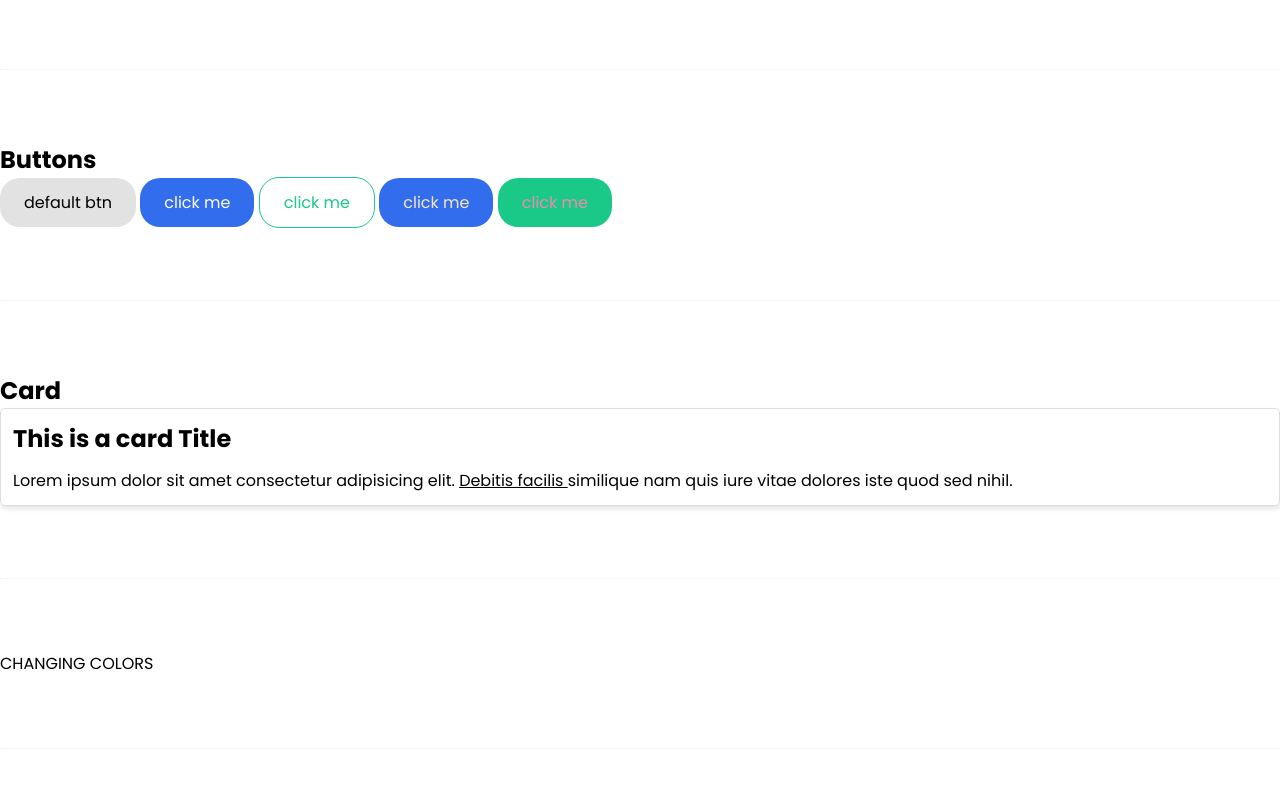
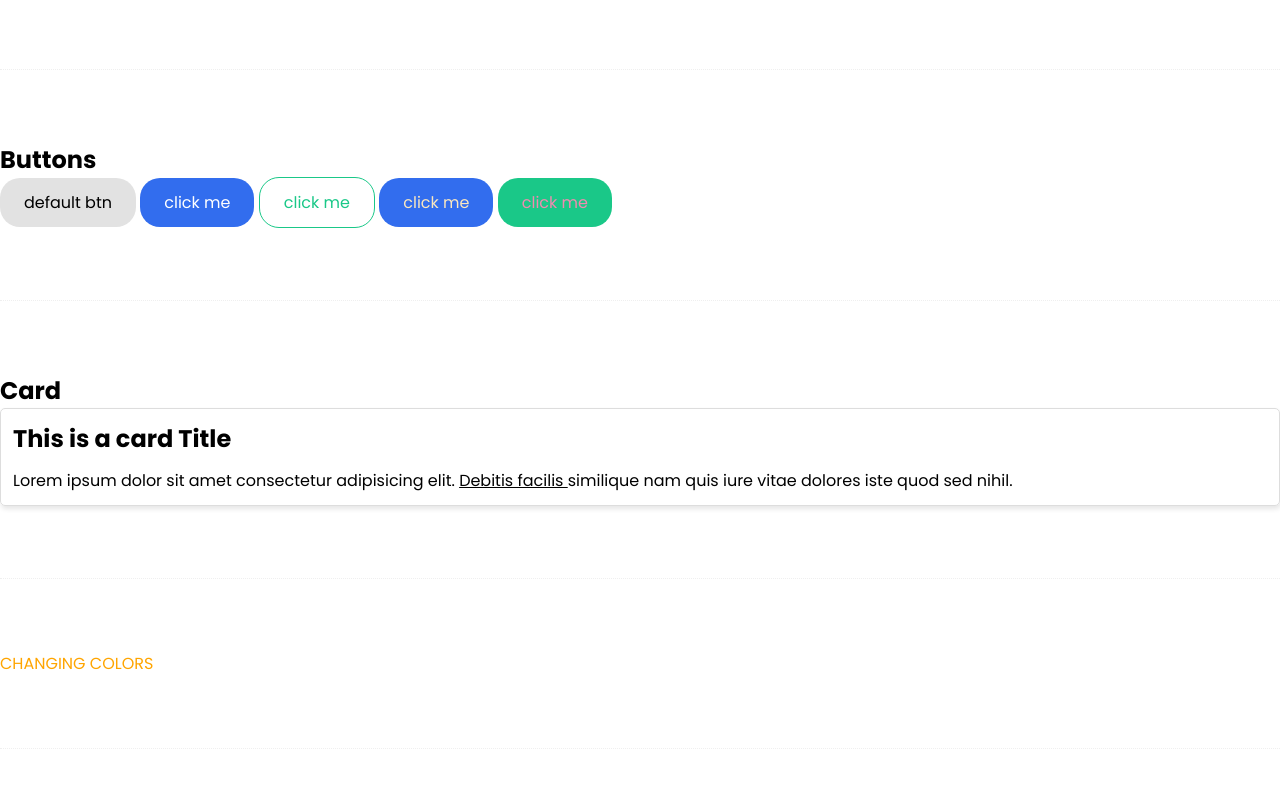
Before and after one commit to frankassafuah/sass-practice, a website: page index.html in a window 1280 px wide. Shown: the part 785-1573 px from the top of the page. Drawn offline with Linux system fonts and the light colour scheme.

Commit message:
Media Queries & @content contd

```diff
--- a/css/index.css
+++ b/css/index.css
@@ -30,6 +30,37 @@
 
 img {
   max-width: 100%;
+}
+
+@media (min-width: 0) {
+  .responsive-test {
+    color: red;
+  }
+}
+@media (min-width: 480px) {
+  .responsive-test {
+    color: blue;
+  }
+}
+@media (min-width: 720px) {
+  .responsive-test {
+    color: green;
+  }
+}
+@media (min-width: 960px) {
+  .responsive-test {
+    color: purple;
+  }
+}
+@media (min-width: 1200px) {
+  .responsive-test {
+    color: orange;
+  }
+}
+@media (min-width: 1400px) {
+  .responsive-test {
+    color: pink;
+  }
 }
 
 .text-primary {
```
